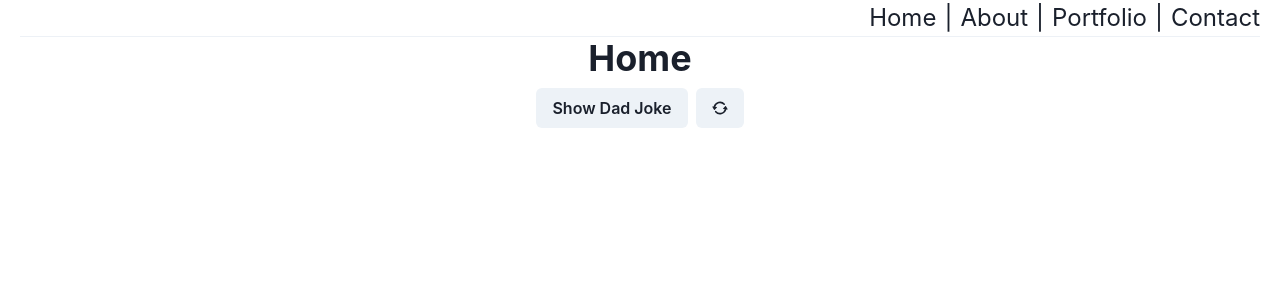
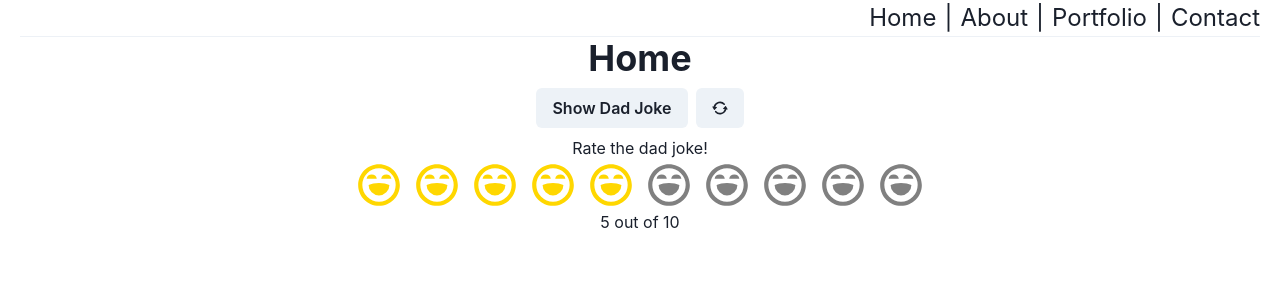
Before and after one commit to edlopez000/hello-world-app, a React (Create React App) app: page / in a window 1280 px wide. Shown: the top 300 px of the page. Built offline with nearby package versions, Linux system fonts and the light colour scheme; no server answers.

Commit message:
Added JokeRating component

```diff
--- a/package.json
+++ b/package.json
@@ -13,6 +13,7 @@
     "framer-motion": "^4",
     "react": "^17.0.2",
     "react-dom": "^17.0.2",
+    "react-icons": "^4.3.1",
     "react-router-dom": "^6.0.2",
     "react-scripts": "4.0.3",
     "web-vitals": "^1.0.1"
--- a/src/components/Home.js
+++ b/src/components/Home.js
@@ -9,6 +9,7 @@ import {
 } from '@chakra-ui/react';
 import { RepeatIcon } from '@chakra-ui/icons';
 import React, { useEffect, useState } from 'react';
+import JokeRating from './JokeRating';
 
 export default function Home() {
   const [dadJoke, setDadJoke] = useState([]);
@@ -50,6 +51,7 @@ export default function Home() {
           </Button>
         </HStack>
         {showJoke && <Text>{dadJoke}</Text>}
+        <JokeRating totalLaughs={10} />
       </VStack>
     </Box>
   );
--- /dev/null
+++ b/src/components/JokeRating.js
@@ -0,0 +1,29 @@
+import React, { useState } from 'react';
+import { RiEmotionLaughLine, RiEmotionLaughFill } from 'react-icons/ri';
+import { Box, HStack, Text } from '@chakra-ui/react';
+
+export default function JokeRating({ totalLaughs }) {
+  const Laugh = ({ selected = false }) => {
+    return (
+      <RiEmotionLaughLine size="50px" color={selected ? 'gold' : 'grey'} />
+    );
+  };
+
+  const createArray = (length) => [...Array(length)];
+
+  const [selectedLaughs, setSelectedLaughs] = useState(5);
+
+  return (
+    <Box>
+      <Text textAlign="center">Rate the dad joke!</Text>
+      <HStack>
+        {createArray(totalLaughs).map((element, index) => (
+          <Laugh key={index} selected={selectedLaughs > index} />
+        ))}
+      </HStack>
+      <Text textAlign="center">
+        {selectedLaughs} out of {totalLaughs}
+      </Text>
+    </Box>
+  );
+}
```
Also changed, not shown: 1 other file (tests, documents, lock files or other folders).
